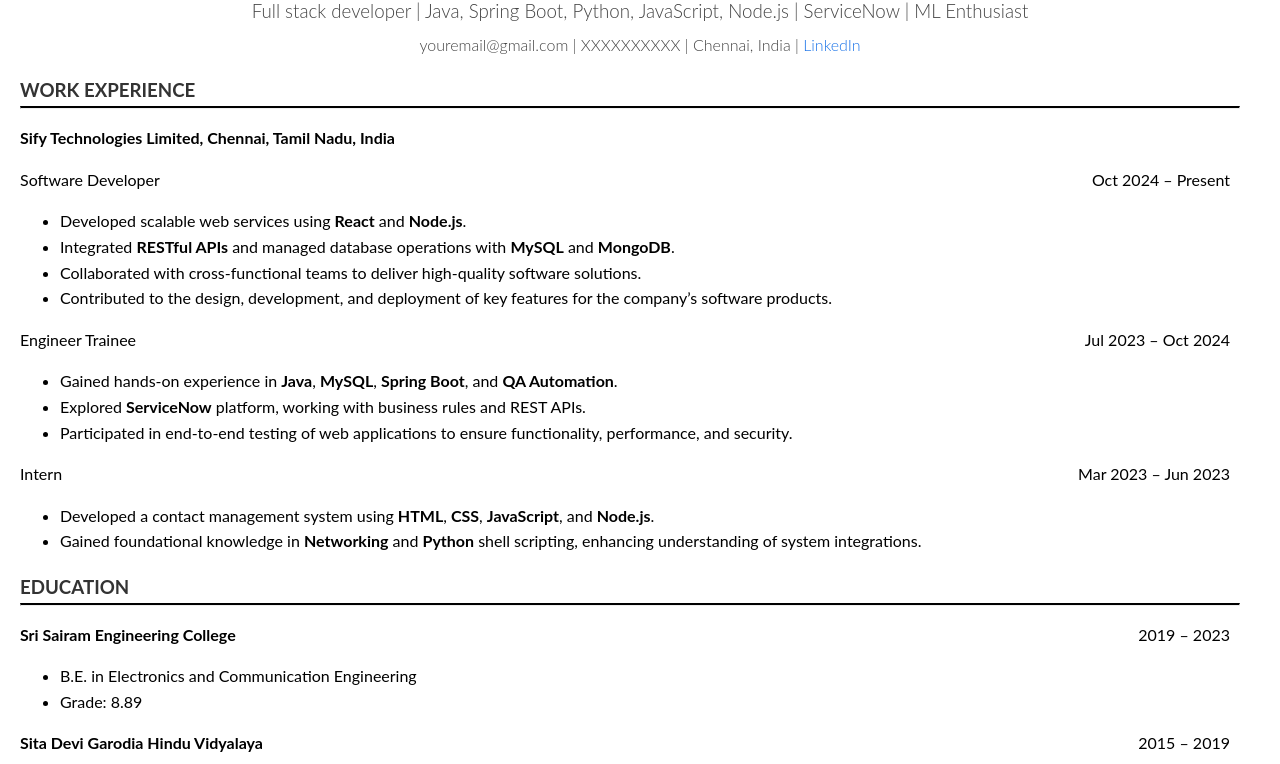
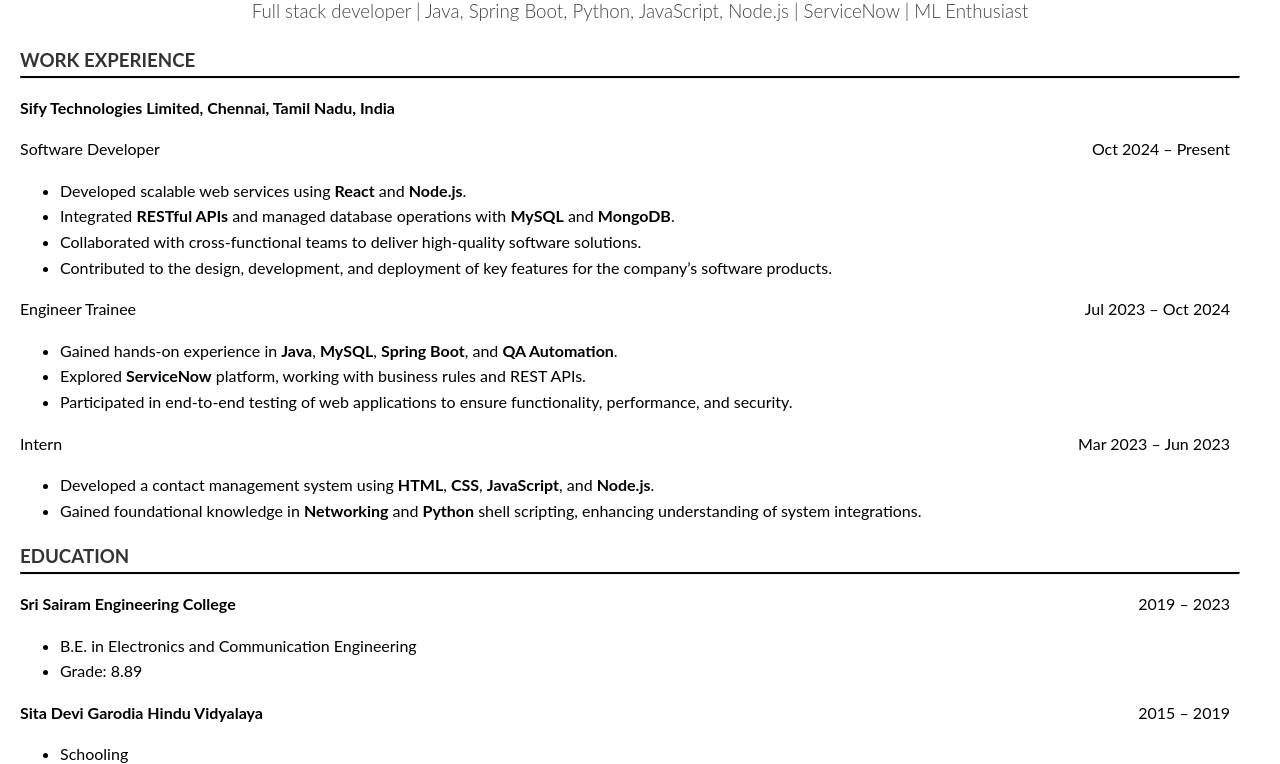
Before and after one commit to Suchitra-V31/online-resume, a plain HTML site: page index.html in a window 1280 px wide. Shown: the part 77-841 px from the top of the page. Drawn offline with Linux system fonts and the light colour scheme.

Commit message:
Update index.html

```diff
--- a/index.html
+++ b/index.html
@@ -10,10 +10,10 @@
 <body>
     <h3 class="name">Suchitra V</h3>
     <h3 class="title">Full stack developer | Java, Spring Boot, Python, JavaScript, Node.js | ServiceNow | ML Enthusiast</h3>
-    <h4 class="details">
+<!--     <h4 class="details">
         youremail@gmail.com | XXXXXXXXXX | Chennai, India |
         <a href="https://www.linkedin.com/in/suchitra-v-8036781ab">LinkedIn</a>
-    </h4>
+    </h4> -->
     <h3>WORK EXPERIENCE</h3>
     <hr>
     <p class="company">
```
